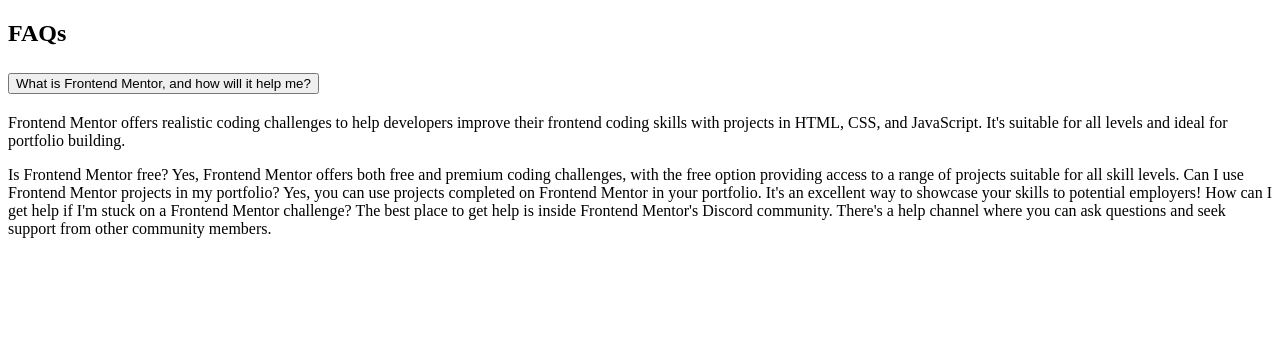
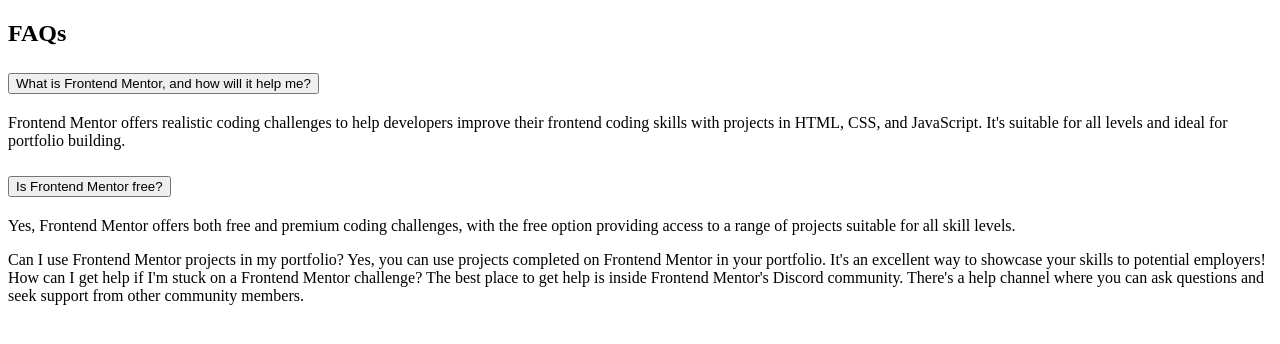
Before and after one commit to sintactico-glitch/fm-faq-accordion, a plain HTML site: page index.html in a window 1280 px wide. Drawn offline with Linux system fonts and the light colour scheme.

Commit message:
feat: Added second .accordion-item

```diff
--- a/index.html
+++ b/index.html
@@ -25,6 +25,16 @@
             <p>Frontend Mentor offers realistic coding challenges to help developers improve their frontend coding skills with projects in HTML, CSS, and JavaScript. It's suitable for all levels and ideal for portfolio building.</p>
           </div>
         </div>
+        <div class="accordion-item">
+          <h2>
+            <button type="button" aria-expanded="false" id="faq-header-2" aria-controls="faq-content-2">
+              Is Frontend Mentor free?
+            </button>
+          </h2>
+          <div id="faq-content-2" aria-labelledby="faq-header-2">
+            <p>Yes, Frontend Mentor offers both free and premium coding challenges, with the free option providing access to a range of projects suitable for all skill levels.</p>
+          </div>
+        </div>
       </div>
 
     </section>
@@ -35,10 +45,9 @@
 
 
 
-  Is Frontend Mentor free?
 
-  Yes, Frontend Mentor offers both free and premium coding challenges, with the free
-  option providing access to a range of projects suitable for all skill levels.
+
+
 
   Can I use Frontend Mentor projects in my portfolio?
 
```
